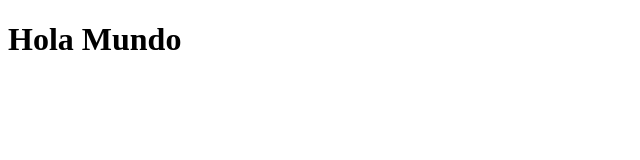
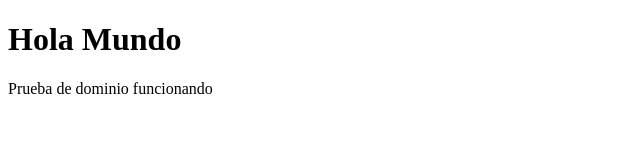
Before and after one commit to jandro-dev/jandroblog, a plain HTML site: page index.html in a window 1280 px wide. Shown: the whole page, without its empty margins (0-640 px from the left). Drawn offline with Linux system fonts and the light colour scheme.

Commit message:
Update index.html

```diff
--- a/index.html
+++ b/index.html
@@ -7,5 +7,6 @@
 </head>
 <body>
     <h1>Hola Mundo</h1>
+    <p>Prueba de dominio funcionando</p>
 </body>
 </html>
```
